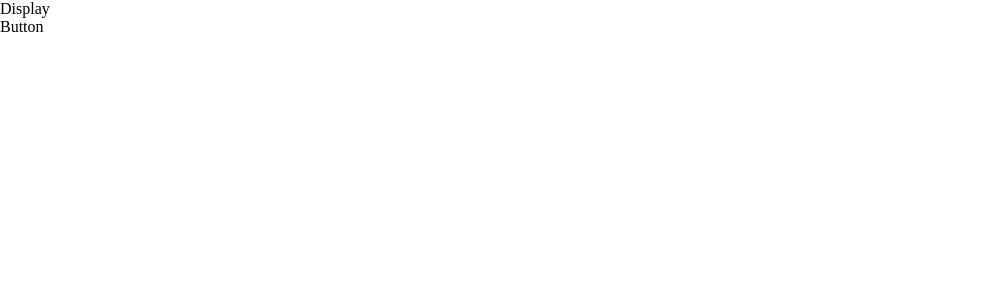
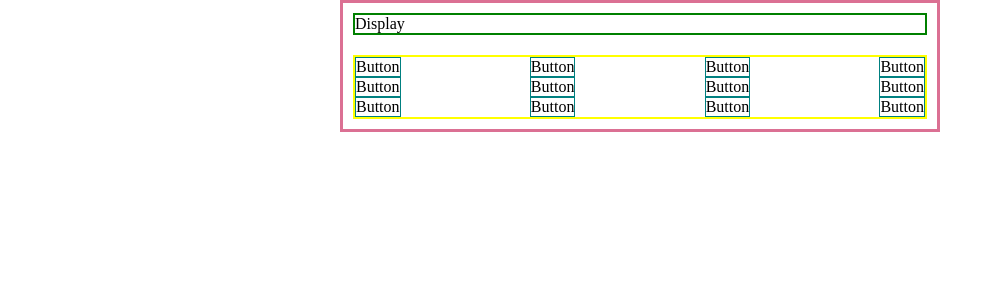
Before and after one commit to amita-roy/Calculator, a React (Create React App) app: page / in a window 1280 px wide. Shown: the top 300 px of the page, without its empty margins (0-1003 px from the left). Built offline with nearby package versions, Linux system fonts and the light colour scheme.

Commit message:
Add basic style to just see on the browser

```diff
--- a/src/components/app/App.css
+++ b/src/components/app/App.css
@@ -1,3 +1,6 @@
 .app {
-  border: 1px solid palevioletred;
+  border: 3px solid palevioletred;
+  width: 600px;
+  margin: 0 auto;
+  padding: 10px;
 }
--- a/src/components/app/App.js
+++ b/src/components/app/App.js
@@ -13,7 +13,7 @@ class App extends Component {
 
   render() {
     return (
-      <div>
+      <div className="app">
         <Display />
         <ButtonPanel />
       </div>
--- a/src/components/button/Button.js
+++ b/src/components/button/Button.js
@@ -3,5 +3,5 @@ import React from 'react';
 import './Button.css';
 
 export default function Button() {
-  return <div>Button</div>;
+  return <div className="btn">Button</div>;
 }
--- a/src/components/buttonPanel/ButtonPanel.css
+++ b/src/components/buttonPanel/ButtonPanel.css
@@ -1,3 +1,10 @@
 .btn-panel {
   border: 2px solid yellow;
+  margin-top: 20px;
 }
+
+.row {
+  display: flex;
+  justify-content: space-between;
+  align-items: center;
+}
--- a/src/components/buttonPanel/ButtonPanel.js
+++ b/src/components/buttonPanel/ButtonPanel.js
@@ -5,8 +5,25 @@ import './ButtonPanel.css';
 
 export default function ButtonPanel() {
   return (
-    <div>
-      <Button />
+    <div className="btn-panel">
+      <div className="row">
+        <Button />
+        <Button />
+        <Button />
+        <Button />
+      </div>
+      <div className="row">
+        <Button />
+        <Button />
+        <Button />
+        <Button />
+      </div>
+      <div className="row">
+        <Button />
+        <Button />
+        <Button />
+        <Button />
+      </div>
     </div>
   );
 }
--- a/src/components/display/Display.js
+++ b/src/components/display/Display.js
@@ -3,5 +3,5 @@ import React from 'react';
 import './Display.css';
 
 export default function Display() {
-  return <div>Display</div>;
+  return <div className="display">Display</div>;
 }
```
